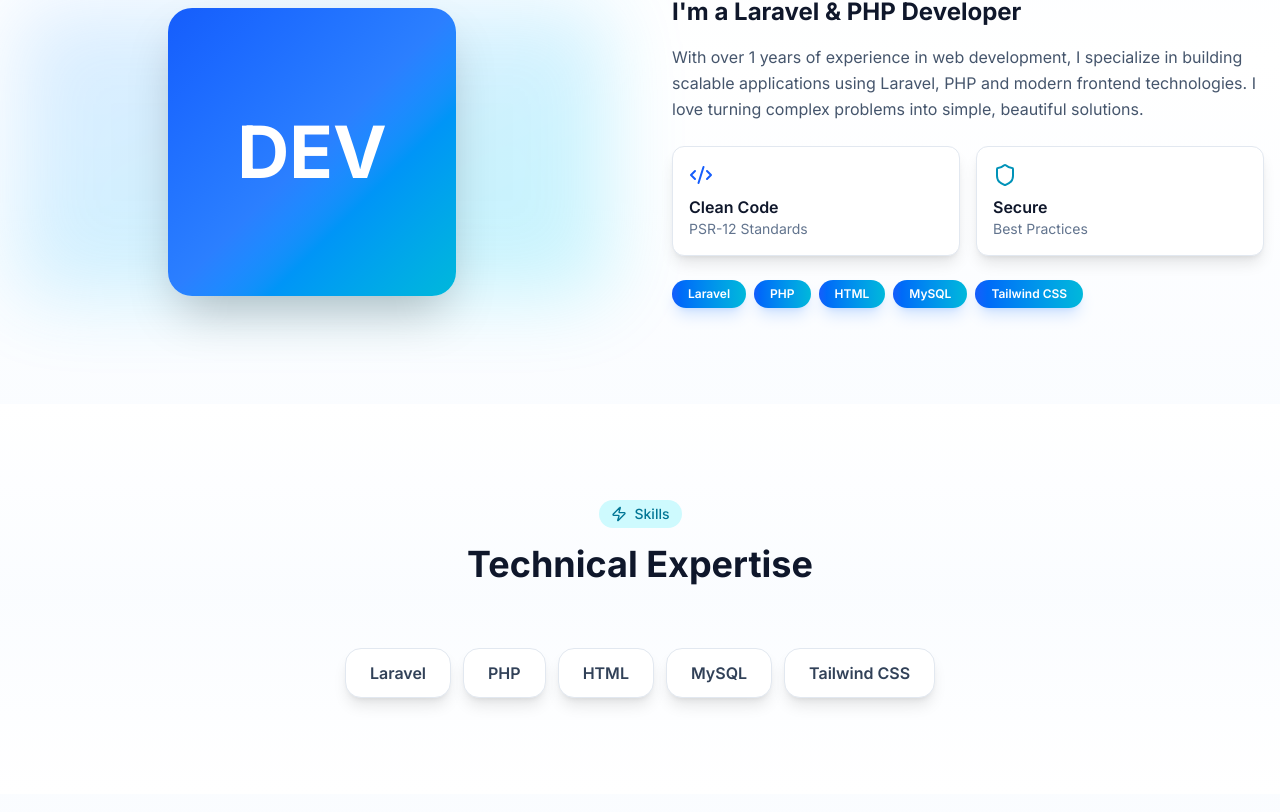
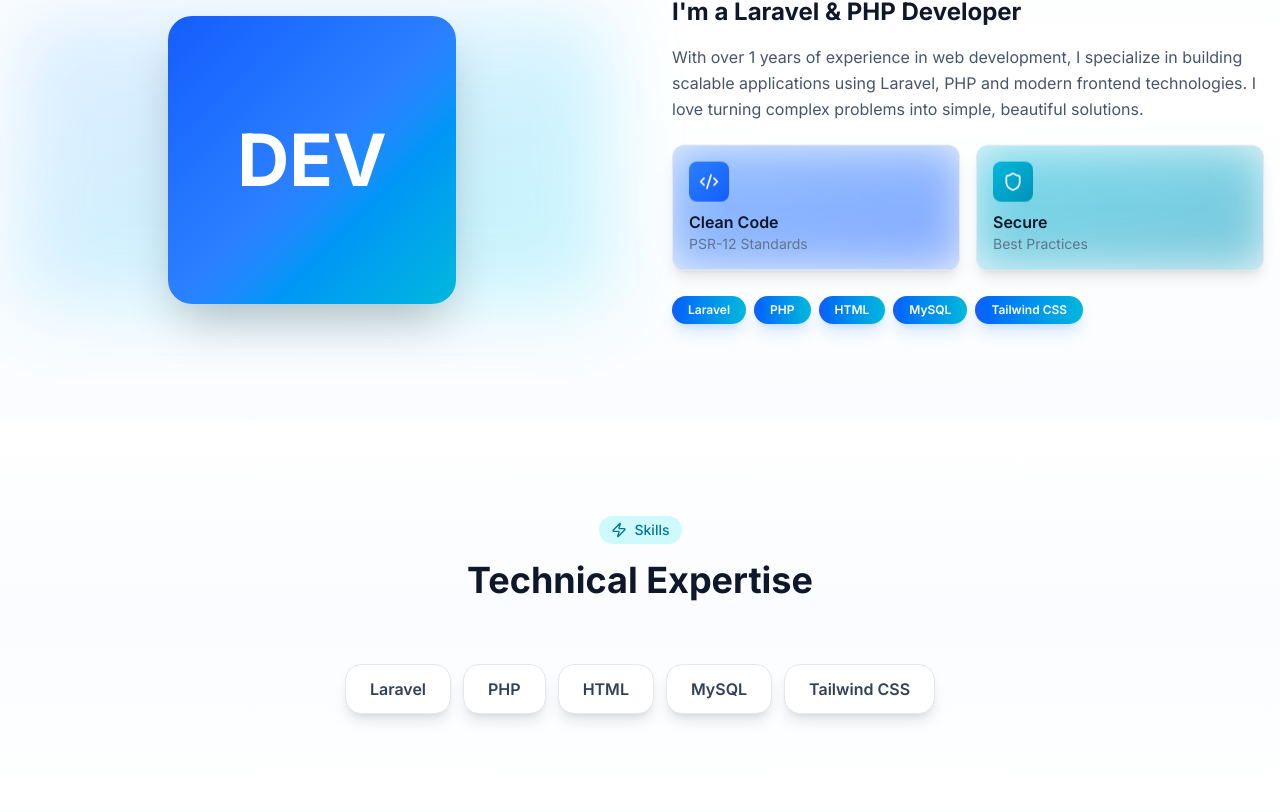
Before and after one commit to hafizputra06/Portofolio, a Next.js app: page / in a window 1280 px wide. Shown: the part 1088-1900 px from the top of the page. Built offline with nearby package versions, Linux system fonts and the light colour scheme.

Commit message:
Perubahan besar

```diff
--- a/package.json
+++ b/package.json
@@ -9,6 +9,7 @@
     "lint": "eslint"
   },
   "dependencies": {
+    "@gsap/react": "^2.1.2",
     "clsx": "^2.1.1",
     "gsap": "^3.14.2",
     "lucide-react": "^0.576.0",
--- a/src/app/about/AboutContent.tsx
+++ b/src/app/about/AboutContent.tsx
@@ -24,7 +24,7 @@
 
             <ScrollReveal delay={100}>
               <p className="text-xl text-muted-foreground text-center max-w-3xl mx-auto mb-16">
-                I&apos;m a passionate Laravel & PHP developer with 5+ years of experience
+                I&apos;m a passionate Laravel & PHP developer with 1+ years of experience
                 building scalable web applications.
               </p>
             </ScrollReveal>
@@ -48,11 +48,7 @@
                   I specialize in building robust, scalable web applications using Laravel
                   and modern frontend technologies. My approach combines technical expertise
                   with a keen eye for design, ensuring that every project I work on is
-                  not only functional but also visually appealing and user-friendly.
-                </p>
-                <p className="text-muted-foreground mb-6">
-                  When I&apos;m not coding, you can find me contributing to open-source
-                  projects, writing technical blog posts, or exploring new technologies.
+                  not only functional but also visually appealing and user friendly.
                 </p>
                 <Button variant="outline">
                   <Download className="mr-2 w-4 h-4" />
--- a/src/app/projects/ProjectsContent.tsx
+++ b/src/app/projects/ProjectsContent.tsx
@@ -24,12 +24,6 @@
       <main className="pt-24 pb-20">
         <section className="py-20">
           <div className="container mx-auto px-4">
-            <ScrollReveal>
-              <h1 className="text-4xl md:text-5xl font-bold text-center mb-4">
-                My Projects
-              </h1>
-            </ScrollReveal>
-
             <ScrollReveal>
               <h1 className="text-4xl md:text-5xl font-bold text-center mb-4 text-slate-900 dark:text-white">
                 My Projects
--- a/src/components/ThemeProvider.tsx
+++ b/src/components/ThemeProvider.tsx
@@ -1,6 +1,11 @@
 "use client";
 
-import { createContext, useContext, useEffect, useState, ReactNode } from "react";
+import {
+    createContext,
+    useContext,
+    useSyncExternalStore,
+    type ReactNode,
+} from "react";
 
 type Theme = "light" | "dark";
 
@@ -16,33 +21,50 @@
 
 const ThemeContext = createContext<ThemeContextType>(defaultContext);
 
-export function ThemeProvider({ children }: { children: ReactNode }) {
-  const [theme, setTheme] = useState<Theme>("dark");
-  const [mounted, setMounted] = useState(false);
+function getThemeFromStorage(): Theme {
+    if (typeof window === "undefined") {
+        return "dark";
+    }
+    const stored = localStorage.getItem("theme");
+    if (stored === "light" || stored === "dark") {
+        return stored;
+    }
+    return window.matchMedia("(prefers-color-scheme: dark)").matches ? "dark" : "light";
+}
 
-  useEffect(() => {
-    setMounted(true);
-    const stored = localStorage.getItem("theme") as Theme | null;
-    if (stored) {
-      setTheme(stored);
-    } else if (window.matchMedia("(prefers-color-scheme: dark)").matches) {
-      setTheme("dark");
-    } else {
-      setTheme("light");
-    }
-  }, []);
+let currentTheme: Theme = "dark";
 
-  useEffect(() => {
-    if (mounted) {
+const themeStore = {
+    subscribe: (callback: () => void) => {
+        window.addEventListener("storage", callback);
+        window.addEventListener("theme-change", callback);
+        return () => {
+            window.removeEventListener("storage", callback);
+            window.removeEventListener("theme-change", callback);
+        };
+    },
+    getSnapshot: (): Theme => {
+        if (typeof window !== "undefined") {
+            currentTheme = getThemeFromStorage();
             const root = document.documentElement;
             root.classList.remove("light", "dark");
-      root.classList.add(theme);
-      localStorage.setItem("theme", theme);
+            root.classList.add(currentTheme);
         }
-  }, [theme, mounted]);
+        return currentTheme;
+    },
+    getServerSnapshot: (): Theme => {
+        return "dark";
+    },
+};
+
+export function ThemeProvider({ children }: { children: ReactNode }) {
+    const theme = useSyncExternalStore(themeStore.subscribe, themeStore.getSnapshot, themeStore.getServerSnapshot);
 
     const toggleTheme = () => {
-    setTheme((prev) => (prev === "dark" ? "light" : "dark"));
+        const newTheme: Theme = currentTheme === "dark" ? "light" : "dark";
+        currentTheme = newTheme;
+        localStorage.setItem("theme", newTheme);
+        window.dispatchEvent(new Event("theme-change"));
     };
 
     return (
--- a/src/components/sections/About.tsx
+++ b/src/components/sections/About.tsx
@@ -1,9 +1,82 @@
 "use client";
 
+import { useRef } from "react";
+import { gsap } from "gsap";
+import { useGSAP } from "@gsap/react";
 import { Badge } from "@/components/ui/Badge";
 import { ScrollReveal } from "@/components/animations/ScrollReveal";
 import { skills } from "@/lib/data/portfolio";
 import { Code2, Zap, Shield } from "lucide-react";
+
+function AnimatedFeatureCard({
+  icon: Icon,
+  title,
+  subtitle,
+  delay,
+  accentColor,
+}: {
+  icon: React.ElementType;
+  title: string;
+  subtitle: string;
+  delay: number;
+  accentColor: string;
+}) {
+  const cardRef = useRef<HTMLDivElement>(null);
+  const iconRef = useRef<HTMLDivElement>(null);
+  const glowRef = useRef<HTMLDivElement>(null);
+
+  useGSAP(() => {
+    const tl = gsap.timeline({ repeat: -1, repeatDelay: delay / 1000 });
+
+    tl.to(cardRef.current, {
+      y: -8,
+      duration: 1.5,
+      ease: "power1.inOut",
+    })
+      .to(cardRef.current, {
+        y: 0,
+        duration: 1.5,
+        ease: "power1.inOut",
+      });
+
+    gsap.to(iconRef.current, {
+      scale: 1.15,
+      duration: 0.8,
+      ease: "power1.inOut",
+      repeat: -1,
+      yoyo: true,
+    });
+
+    gsap.to(glowRef.current, {
+      opacity: 0.6,
+      scale: 1.1,
+      duration: 1.2,
+      ease: "power1.inOut",
+      repeat: -1,
+      yoyo: true,
+    });
+  }, { scope: cardRef });
+
+  return (
+    <div
+      ref={cardRef}
+      className="p-4 rounded-xl bg-white dark:bg-slate-800 shadow-lg border border-slate-100 dark:border-slate-700 relative overflow-hidden"
+    >
+      <div
+        ref={glowRef}
+        className={`absolute inset-0 bg-gradient-to-br ${accentColor} opacity-20 blur-xl transition-opacity`}
+      />
+      <div
+        ref={iconRef}
+        className={`w-10 h-10 rounded-lg bg-gradient-to-br ${accentColor} flex items-center justify-center mb-2 relative z-10`}
+      >
+        <Icon className="w-5 h-5 text-white" />
+      </div>
+      <p className="font-semibold text-slate-900 dark:text-white relative z-10">{title}</p>
+      <p className="text-sm text-slate-500 dark:text-slate-400 relative z-10">{subtitle}</p>
+    </div>
+  );
+}
 
 export function AboutPreview() {
   return (
@@ -47,16 +120,20 @@
             </p>
 
             <div className="grid grid-cols-2 gap-4 mb-6">
-              <div className="p-4 rounded-xl bg-white dark:bg-slate-800 shadow-lg border border-slate-100 dark:border-slate-700">
-                <Code2 className="w-6 h-6 text-blue-600 dark:text-blue-400 mb-2" />
-                <p className="font-semibold text-slate-900 dark:text-white">Clean Code</p>
-                <p className="text-sm text-slate-500 dark:text-slate-400">PSR-12 Standards</p>
-              </div>
-              <div className="p-4 rounded-xl bg-white dark:bg-slate-800 shadow-lg border border-slate-100 dark:border-slate-700">
-                <Shield className="w-6 h-6 text-cyan-600 dark:text-cyan-400 mb-2" />
-                <p className="font-semibold text-slate-900 dark:text-white">Secure</p>
-                <p className="text-sm text-slate-500 dark:text-slate-400">Best Practices</p>
-              </div>
+              <AnimatedFeatureCard
+                icon={Code2}
+                title="Clean Code"
+                subtitle="PSR-12 Standards"
+                delay={0}
+                accentColor="from-blue-500 to-blue-600"
+              />
+              <AnimatedFeatureCard
+                icon={Shield}
+                title="Secure"
+                subtitle="Best Practices"
+                delay={1.5}
+                accentColor="from-cyan-500 to-cyan-600"
+              />
             </div>
 
             <div className="flex flex-wrap gap-2">
--- a/src/components/sections/Footer.tsx
+++ b/src/components/sections/Footer.tsx
@@ -55,7 +55,7 @@
 
         <div className="mt-8 pt-8 border-t border-white/20 text-center">
           <p className="text-sm text-blue-100">
-            © {new Date().getFullYear()} Dev Portfolio. Built with Next.js & Tailwind CSS.
+            © {new Date().getFullYear()} <strong>Hafiz Rahadian Putra</strong>. Built with Passion.
           </p>
         </div>
       </div>
--- a/src/components/sections/Navigation.tsx
+++ b/src/components/sections/Navigation.tsx
@@ -15,10 +15,10 @@
 ];
 
 export function Navigation() {
-  const [isOpen, setIsOpen] = useState(false);
   const [isScrolled, setIsScrolled] = useState(false);
   const pathname = usePathname();
   const { theme, toggleTheme } = useTheme();
+  const [isOpen, setIsOpen] = useState(false);
 
   useEffect(() => {
     const handleScroll = () => {
@@ -28,9 +28,13 @@
     return () => window.removeEventListener("scroll", handleScroll);
   }, []);
 
-  useEffect(() => {
+  const handleLinkClick = () => {
     setIsOpen(false);
-  }, [pathname]);
+  };
+
+  const toggleMenu = () => {
+    setIsOpen((prev) => !prev);
+  };
 
   return (
     <header
@@ -82,7 +86,7 @@
 
           <button
             className="md:hidden rounded-xl p-2.5 hover:bg-slate-100 dark:hover:bg-slate-800 transition-colors"
-            onClick={() => setIsOpen(!isOpen)}
+            onClick={toggleMenu}
             aria-label="Toggle menu"
           >
             {isOpen ? (
@@ -101,6 +105,7 @@
               <Link
                 key={link.href}
                 href={link.href}
+                onClick={handleLinkClick}
                 className={cn(
                   "px-4 py-3 rounded-xl text-base font-medium transition-colors duration-200",
                   pathname === link.href
```
Also changed, not shown: 1 other file (tests, documents, lock files or other folders). Lines whose indentation alone changed are shown as unchanged.
